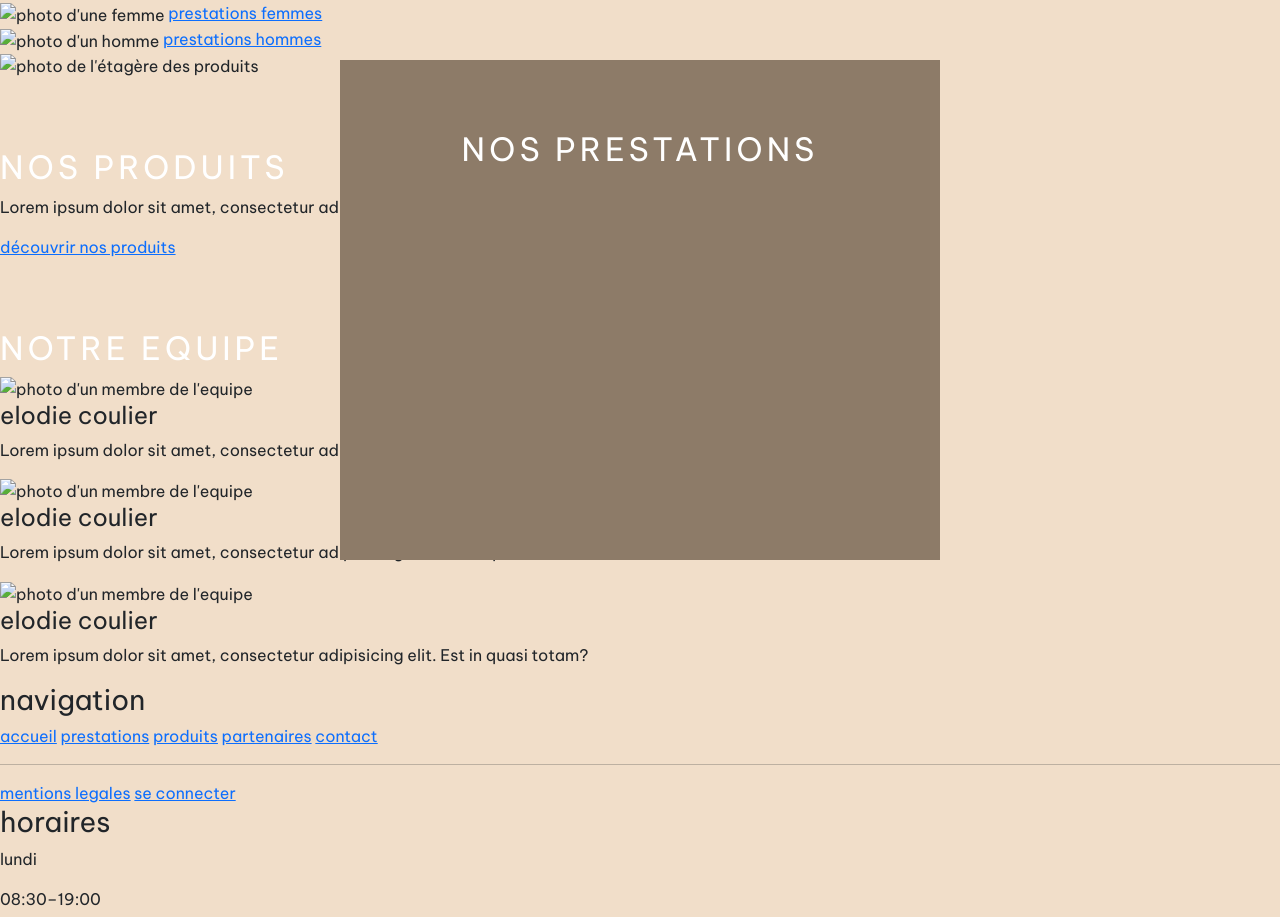
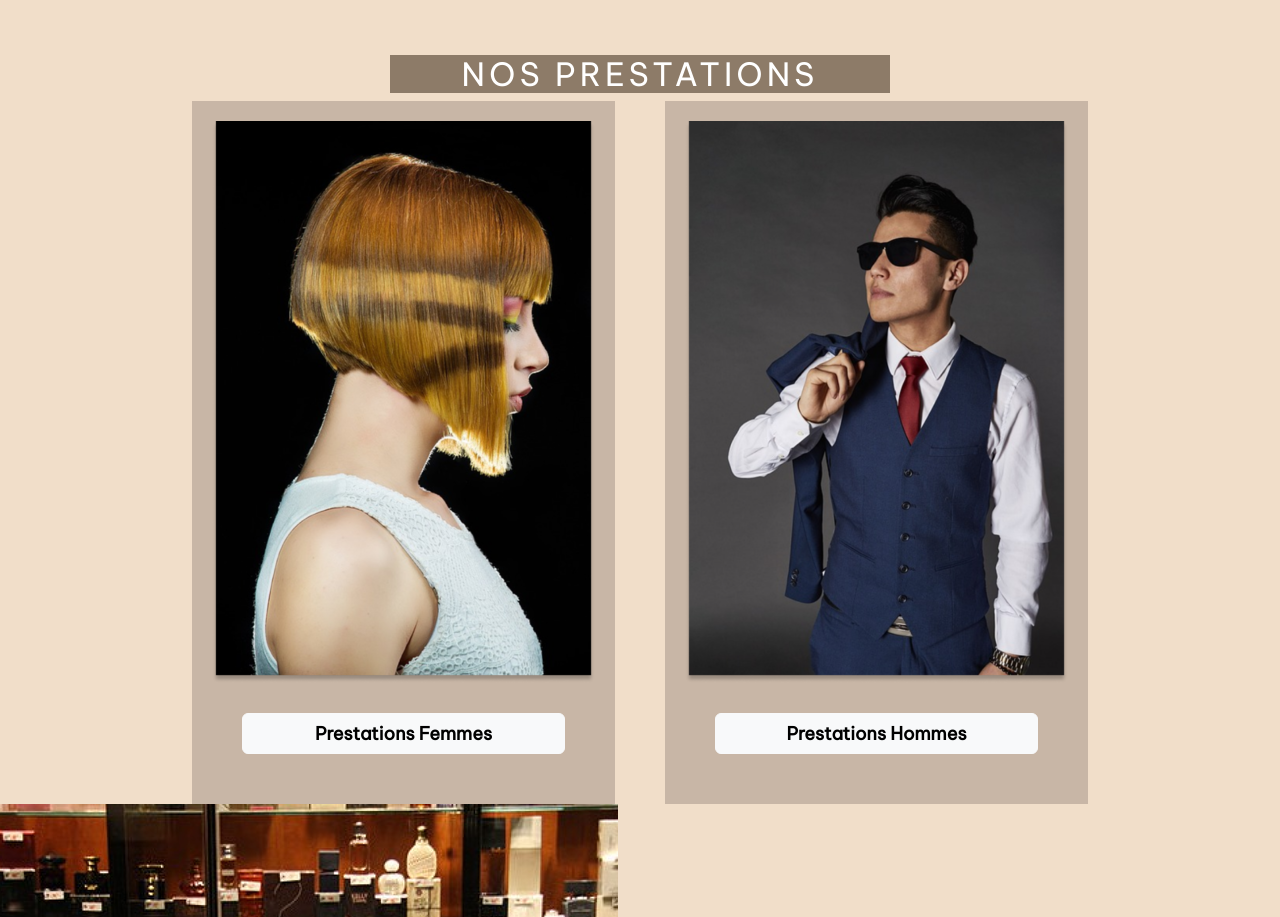
Before and after one commit to JeremyDuc73/emotionWebsite, a plain HTML site: page index.html in a window 1280 px wide. Shown: the part 923-1840 px from the top of the page. Drawn offline with nearby package versions, Linux system fonts and the light colour scheme.

Commit message:
home page/font/bootstrap link/html

```diff
--- a/index.html
+++ b/index.html
@@ -41,7 +41,7 @@
     <div class="itemsFirstPart">
         <img src="img/logo.jpg" alt="logo emotion coiffure" class="logo">
         <div class="linksFirstPart">
-            <a href="" class="phoneNumber">04.79.09.79.66</a>
+            <a href="tel:0479097966" class="phoneNumber">04.79.09.79.66</a>
             <a href="https://onlinebooking.ikosoft.com/774A27F639997D91EC3100015/FRA/Services/ChooseGender" class="appointement">RDV en ligne</a>
         </div>
     </div>
@@ -50,29 +50,29 @@
 <div class="presentation container">
     <p class="text-center">Notre équipe vous accueille dans une ambiance agréable, chaleureuse et professionnelle. Dès votre arrivée, vous vous sentirez comme chez vous. Vous aurez envie de vous faire chouchouter dans notre espace coiffure au sein de notre espace bien-être.</p>
 </div>
-<div class="prestationsAccueil">
+<div class="prestationsAccueil container">
     <div class="titleAndBgPrestationsAccueil">
         <h2 class="text-center">nos prestations</h2>
     </div>
     <div class="linksPrestations">
         <div class="prestationsFemmes">
-            <img src="" alt="photo d'une femme">
-            <a href="#">prestations femmes</a>
+            <img src="img/femme.png" alt="photo d'une femme">
+            <a class="btn btn-light text-center ctaPrestations" href="#">prestations femmes</a>
         </div>
         <div class="prestationsHommes">
-            <img src="" alt="photo d'un homme">
-            <a href="#">prestations hommes</a>
+            <img src="img/homme.png" alt="photo d'un homme">
+            <a class="btn btn-light text-center ctaPrestations" href="#">prestations hommes</a>
         </div>
     </div>
 </div>
 <div class="produitsAccueil">
     <div class="imgProduitsAccueil">
-        <img src="" alt="photo de l'étagère des produits">
+        <img src="img/etagereProduits.png" alt="photo de l'étagère des produits">
     </div>
     <div class="partieDroiteProduitsAccueil">
-        <h2>nos produits</h2>
-        <p>Lorem ipsum dolor sit amet, consectetur adipisicing elit. Architecto delectus ducimus in natus neque rerum volupta</p>
-        <a href="">découvrir nos produits</a>
+        <h2 class="nosproduits text-center">nos produits</h2>
+        <p class="text-white text-center textNosProduits">Lorem ipsum dolor sit amet, consectetur adipisicing elit. Architecto delectus ducimus in natus neque rerum volupta</p>
+        <a class="btn btn-light ctaNosProduits" href="">découvrir nos produits</a>
     </div>
 </div>
 <div class="partieBgDifferent">
@@ -82,17 +82,17 @@
         </div>
         <div class="equipe">
             <div class="membre">
-                <img src="" alt="photo d'un membre de l'equipe">
+                <img src="img/equipe.png" alt="photo d'un membre de l'equipe">
                 <h4 class="identite">elodie coulier</h4>
                 <p class="parcours">Lorem ipsum dolor sit amet, consectetur adipisicing elit. Est in quasi totam?</p>
             </div>
             <div class="membre">
-                <img src="" alt="photo d'un membre de l'equipe">
+                <img src="img/equipe.png" alt="photo d'un membre de l'equipe">
                 <h4 class="identite">elodie coulier</h4>
                 <p class="parcours">Lorem ipsum dolor sit amet, consectetur adipisicing elit. Est in quasi totam?</p>
             </div>
             <div class="membre">
-                <img src="" alt="photo d'un membre de l'equipe">
+                <img src="img/equipe.png" alt="photo d'un membre de l'equipe">
                 <h4 class="identite">elodie coulier</h4>
                 <p class="parcours">Lorem ipsum dolor sit amet, consectetur adipisicing elit. Est in quasi totam?</p>
             </div>
@@ -102,18 +102,18 @@
 </div>
 <div class="footer">
     <div class="leftPartFooter">
-        <h3>navigation</h3>
-        <a href="index.html">accueil</a>
-        <a href="#">prestations</a>
-        <a href="#">produits</a>
-        <a href="#">partenaires</a>
-        <a href="#">contact</a>
-        <hr>
-        <a href="#">mentions legales</a>
-        <a href="#">se connecter</a>
+        <h3 class="ms-3 text-white">NAVIGATION</h3>
+        <a class="btn text-white" href="index.html">Accueil</a>
+        <a class="btn text-white" href="#">Prestations</a>
+        <a class="btn text-white" href="#">Produits</a>
+        <a class="btn text-white" href="#">Partenaires</a>
+        <a class="btn text-white" href="#">Contact</a>
+        <hr class="separateurFooter">
+        <a class="btn text-white mentionsLegales" href="#">Mentions légales</a>
+        <a class="btn text-white seConnecter" href="#">Se connecter</a>
     </div>
     <div class="centerPartFooter">
-        <h3>horaires</h3>
+        <h3 class="text-center">HORAIRES</h3>
         <div class="jour">
             <p>lundi</p>
             <p>08:30–19:00</p>
@@ -144,9 +144,9 @@
         </div>
     </div>
     <div class="rightPartFooter">
-        <!-- REGARDER API GOOGLE MAPS -->
+        <iframe src="https://www.google.com/maps/embed?pb=!1m18!1m12!1m3!1d11175.545846802403!2d6.643344311931792!3d45.55260949196736!2m3!1f0!2f0!3f0!3m2!1i1024!2i768!4f13.1!3m3!1m2!1s0x47897cb71b8d378d%3A0xe322599b39d29fe8!2sEmotion%20Coiffure!5e0!3m2!1sfr!2sfr!4v1679405319839!5m2!1sfr!2sfr" width="500" height="200" style="border:0;" allowfullscreen="" loading="lazy" referrerpolicy="no-referrer-when-downgrade"></iframe>
         <h5>Zone des Iles, Centre E.Leclerc, 73210 Aime</h5>
-        <h5>04.79.09.79.66</h5>
+        <a class="btn numeroFooter" href="tel:0479097966"><h5>04.79.09.79.66</h5></a>
         <h5>emotioncoiffureaime@gmail.com</h5>
     </div>
 </div>
--- a/style.css
+++ b/style.css
@@ -1,5 +1,6 @@
 :root{
     --beige : #F1DEC9;
+    --beige2 : #C8B6A6;
     --marron : #A4907C;
     --marron2 : #8d7b68;
 }
@@ -95,15 +96,120 @@ h2{
     letter-spacing: 4px;
     margin-top: 70px;
 }
-.prestationsAccueil{
-    position: relative;
-}
 .titleAndBgPrestationsAccueil{
     background-color: var(--marron2);
+    width: 500px;
+    margin-left: auto;
+    margin-right: auto;
+}
+.linksPrestations{
+    display: flex;
+    justify-content: center;
+}
+.prestationsFemmes{
+    display: flex;
+    background-color: var(--beige2);
+    padding: 20px;
+    margin-right: 50px;
+    flex-direction: column;
+}
+.prestationsHommes{
+    display: flex;
+    background-color: var(--beige2);
+    padding: 20px;
+    flex-direction: column;
+}
+
+.ctaPrestations{
+    margin: 30px;
+    font-size: large;
+    font-weight: bold;
+    text-transform: capitalize;
+}
+
+.partieDroiteProduitsAccueil{
+    margin-top: 20px;
+    background-color: var(--marron2);
+    display: flex;
+    flex-direction: column;
+    align-items: center;
+    justify-content: space-between;
     width: 600px;
-    top: 600%;
-    left: 50%;
-    transform: translate(-50%, -50%);
-    height: 500px;
-    position: absolute;
 }
+.nosproduits{
+    padding: 20px;
+    margin: 0;
+}
+.textNosProduits{
+    width: 450px;
+}
+.ctaNosProduits{
+    margin-bottom: 20px;
+    font-size: large;
+    font-weight: bold;
+}
+
+
+
+
+
+
+
+
+
+
+.footer{
+    background-color: black;
+    display: flex;
+    justify-content: space-between;
+}
+.leftPartFooter{
+    margin-left: 50px;
+    display: flex;
+    flex-direction: column;
+    align-items: flex-start;
+}
+.separateurFooter{
+    border: white solid 2px;
+    opacity: 1;
+    width: 150px;
+    margin-left: 12px;
+}
+.mentionsLegales{
+    font-size: small;
+}
+.seConnecter{
+    font-size: xx-small;
+}
+
+.centerPartFooter{
+    color: white;
+}
+.jour{
+    display: flex;
+    justify-content: space-between;
+}
+.jour>p{
+    margin-right: 15px;
+}
+
+.rightPartFooter{
+    color: white;
+    display: flex;
+    flex-direction: column;
+    align-items: center;
+}
+.rightPartFooter>iframe{
+    margin-right: 50px;
+    margin-top: 15px;
+}
+h5{
+    margin-top: 5px;
+    margin-bottom: 5px;
+}
+.numeroFooter{
+    color: white;
+}
+.numeroFooter:hover{
+    color: #F1DEC9;
+}
```
Also changed, not shown: img/equipe.png (added), img/etagereProduits.png (added), img/femme.png (added), img/homme.png (added), main.js (added).
